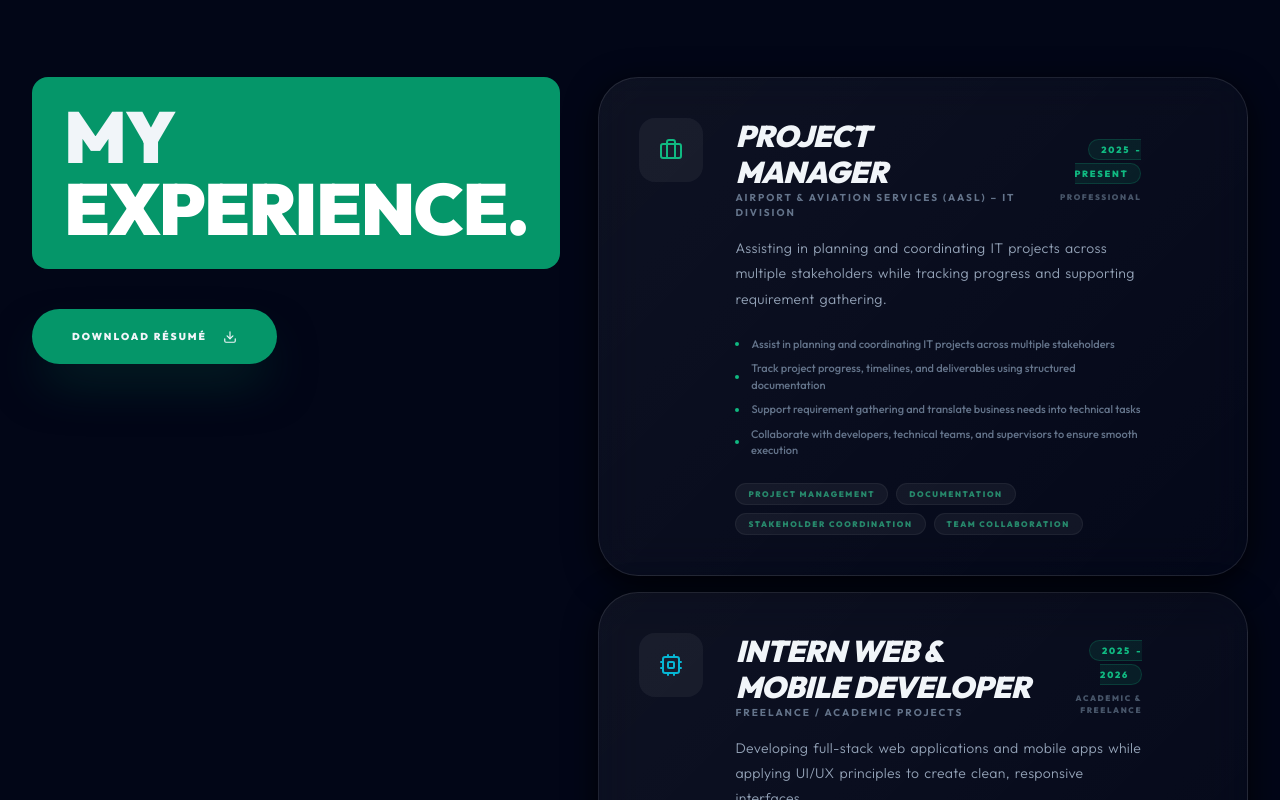
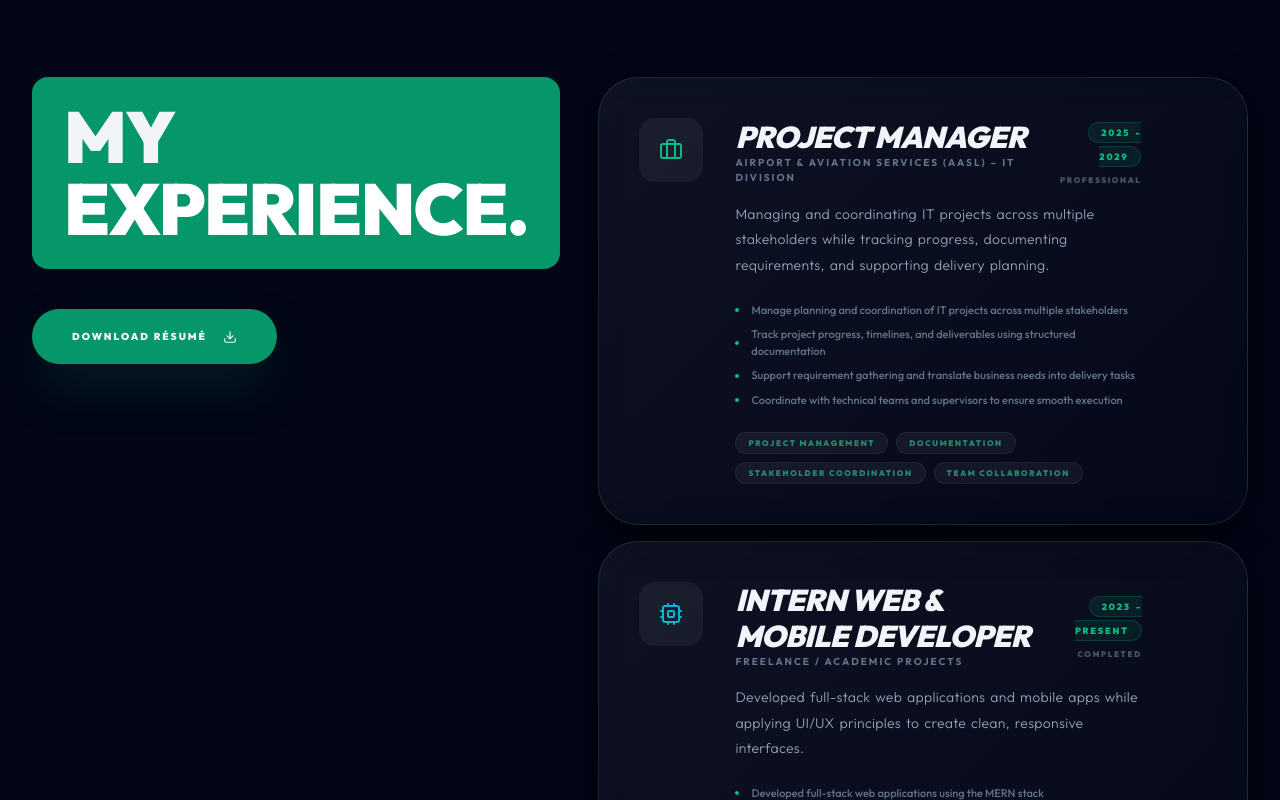
Before and after one commit to Dineth111/Dineth-Portfolio, a React (Vite) app: page / in a window 1280 px wide. Shown: the part 8400-9200 px from the top of the page. Built offline with nearby package versions, Linux system fonts and the light colour scheme.

Commit message:
Update portfolio experience section

```diff
--- a/src/App.tsx
+++ b/src/App.tsx
@@ -774,14 +774,14 @@ const Experience = () => {
         {
             title: "Project Manager",
             company: "Airport & Aviation Services (AASL) – IT Division",
-            period: "2025 - PRESENT",
+            period: "2025 - 2029",
             type: "PROFESSIONAL",
-            details: "Assisting in planning and coordinating IT projects across multiple stakeholders while tracking progress and supporting requirement gathering.",
+            details: "Managing and coordinating IT projects across multiple stakeholders while tracking progress, documenting requirements, and supporting delivery planning.",
             achievements: [
-                "Assist in planning and coordinating IT projects across multiple stakeholders",
+                "Manage planning and coordination of IT projects across multiple stakeholders",
                 "Track project progress, timelines, and deliverables using structured documentation",
-                "Support requirement gathering and translate business needs into technical tasks",
-                "Collaborate with developers, technical teams, and supervisors to ensure smooth execution"
+                "Support requirement gathering and translate business needs into delivery tasks",
+                "Coordinate with technical teams and supervisors to ensure smooth execution"
             ],
             tech: ["Project Management", "Documentation", "Stakeholder Coordination", "Team Collaboration"],
             icon: <Briefcase className="text-emerald-500" />
@@ -789,9 +789,9 @@ const Experience = () => {
         {
             title: "Intern Web & Mobile Developer",
             company: "Freelance / Academic Projects",
-            period: "2025 - 2026",
-            type: "ACADEMIC & FREELANCE",
-            details: "Developing full-stack web applications and mobile apps while applying UI/UX principles to create clean, responsive interfaces.",
+            period: "2023 - PRESENT",
+            type: "COMPLETED",
+            details: "Developed full-stack web applications and mobile apps while applying UI/UX principles to create clean, responsive interfaces.",
             achievements: [
                 "Developed full-stack web applications using the MERN stack",
                 "Built Android applications using Kotlin and XML in Android Studio",
@@ -817,7 +817,7 @@ const Experience = () => {
             icon: <Zap className="text-emerald-500" />
         },
         {
-            title: "Software Developer – Portfolio Projects",
+            title: "Software Developer & Project Builder",
             company: "Personal & Group Projects",
             period: "2021 - PRESENT",
             type: "PROJECT BASED",
```
